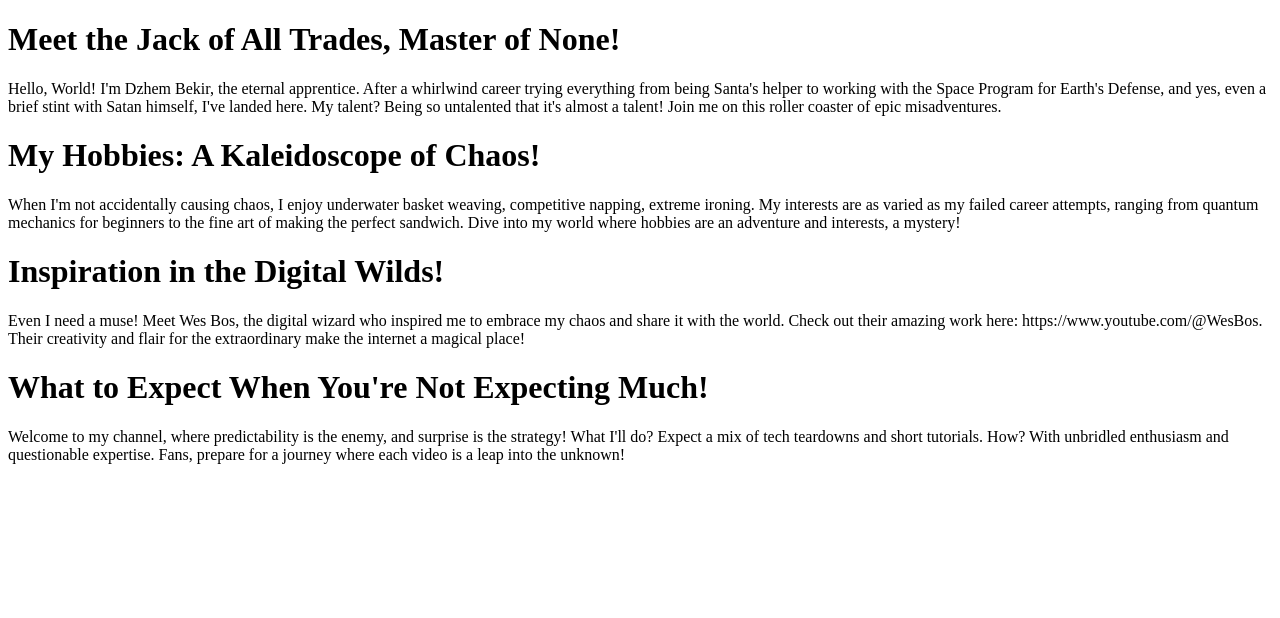
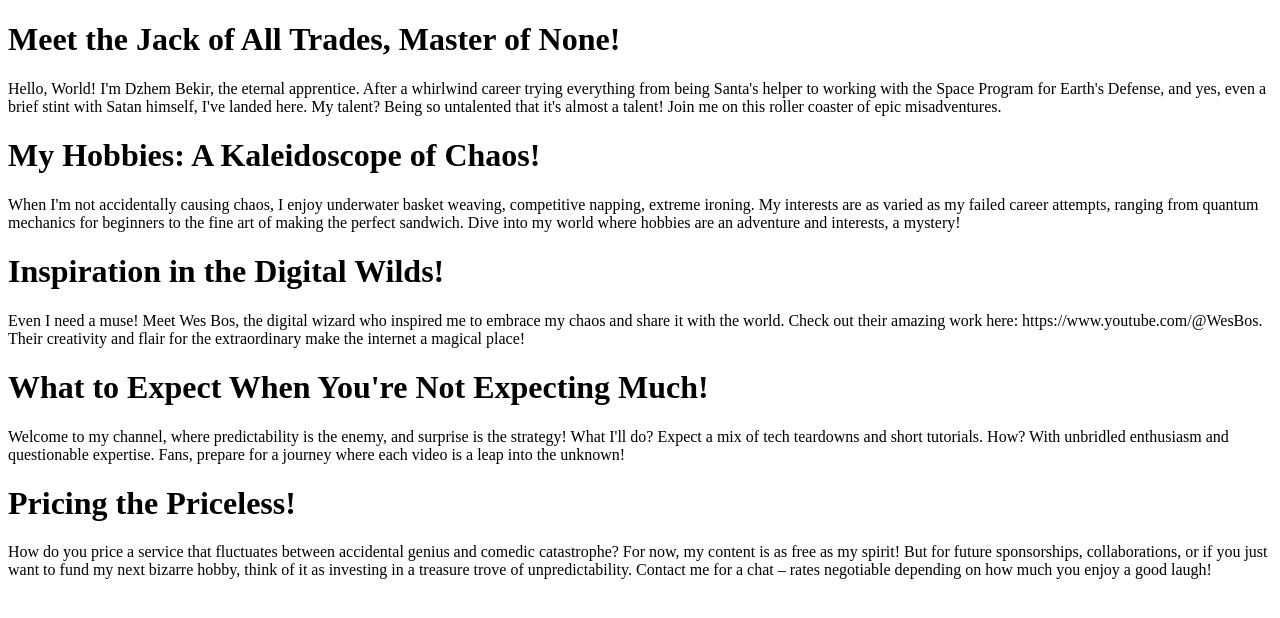
Before and after one commit to nightshpee20/stu2001321001, a plain HTML site: page index.html in a window 1280 px wide. Drawn offline with Linux system fonts and the light colour scheme.

Commit message:
Add pricing for channel content

```diff
--- a/index.html
+++ b/index.html
@@ -52,5 +52,18 @@
         Fans, prepare for a journey where each video is a leap into the unknown!
       </p>
     </div>
+
+    <div>
+      <h1>Pricing the Priceless!</h1>
+
+      <p>
+        How do you price a service that fluctuates between accidental genius and
+        comedic catastrophe? For now, my content is as free as my spirit! But
+        for future sponsorships, collaborations, or if you just want to fund my
+        next bizarre hobby, think of it as investing in a treasure trove of
+        unpredictability. Contact me for a chat – rates negotiable depending on
+        how much you enjoy a good laugh!
+      </p>
+    </div>
   </body>
 </html>
```
